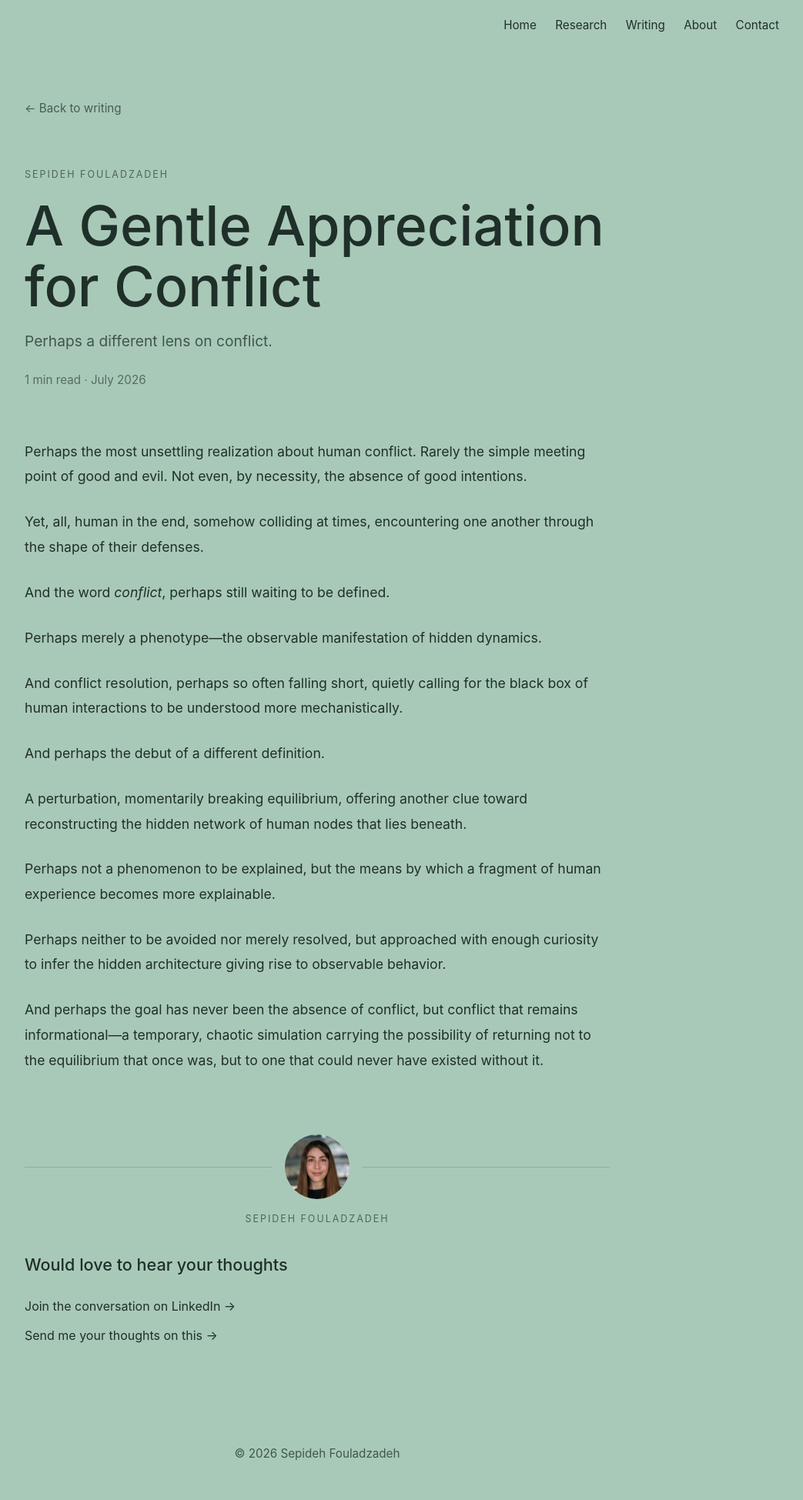
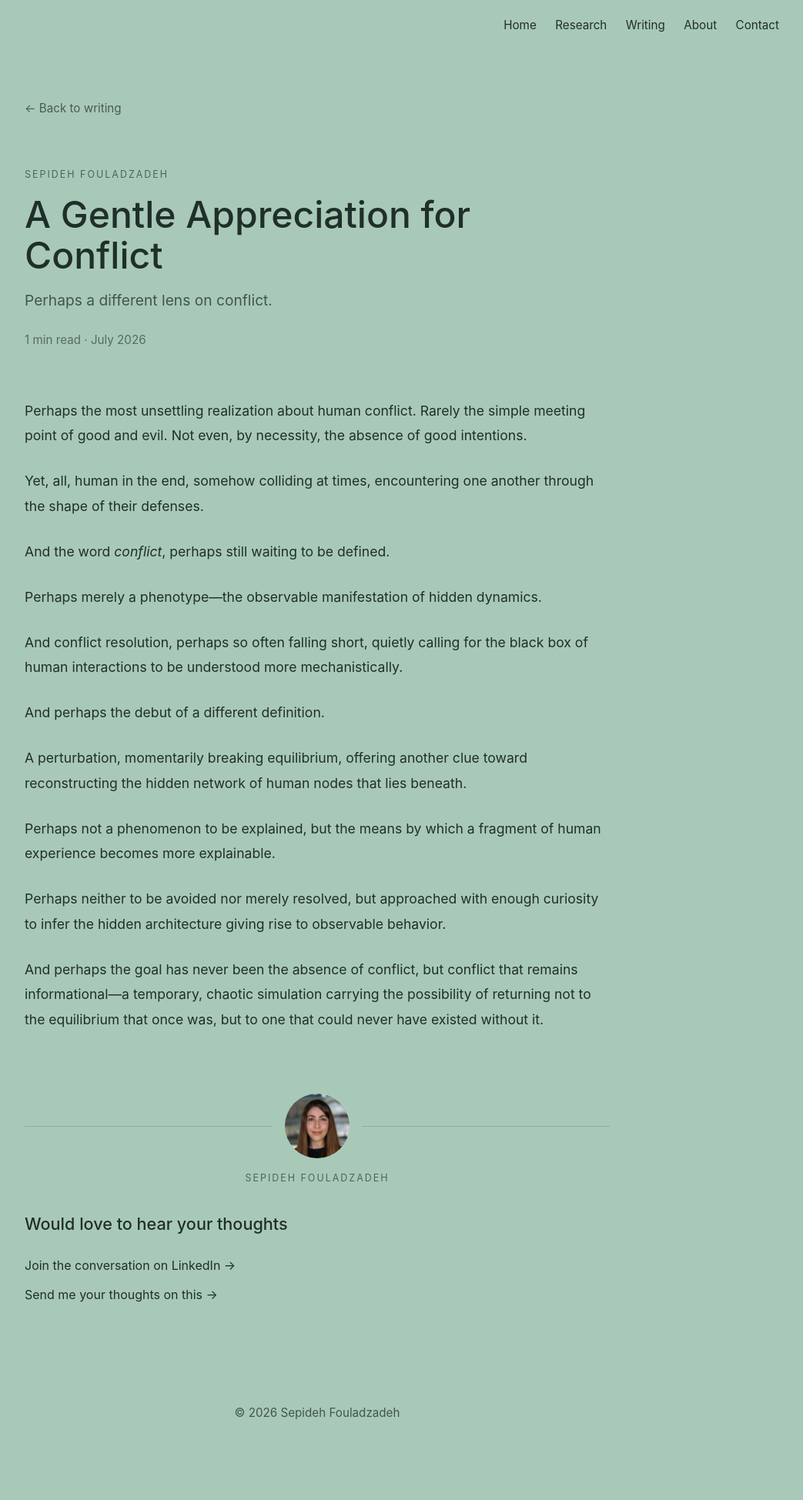
Before and after one commit to SepidehFouladzadeh/SepidehFouladzadeh.github.io, a Jekyll site: the page built from _posts/2026-07-03-gentle-appreciation-for-conflict.md, in a window 1280 px wide. Shown: the whole page at 77% size, without its empty margins (228-1271 px from the left). Built offline with Jekyll 4.4.1, drawn with Linux system fonts in a browser that asks for light colours; after the commit the page ends 1896 px from its top, so only the background shows below that.

Commit message:
edit Markdown essay page

```diff
--- a/_layouts/essay.html
+++ b/_layouts/essay.html
@@ -83,7 +83,7 @@
 
     .essay-header h1 {
       margin: 0 0 1rem;
-      font-size: clamp(2.5rem, 7vw, 4.5rem);
+      font-size: clamp(2.2rem, 5vw, 3rem);
       font-weight: 500;
       line-height: 1.1;
     }
--- a/index.html
+++ b/index.html
@@ -180,7 +180,7 @@
       opacity: 0.65;
     } */
     .writing-item {
-        padding: 1.5rem 0;
+        padding: 1.8rem 0;
         border-bottom: 1px solid rgba(31,47,41,0.18);
     }
 
```
